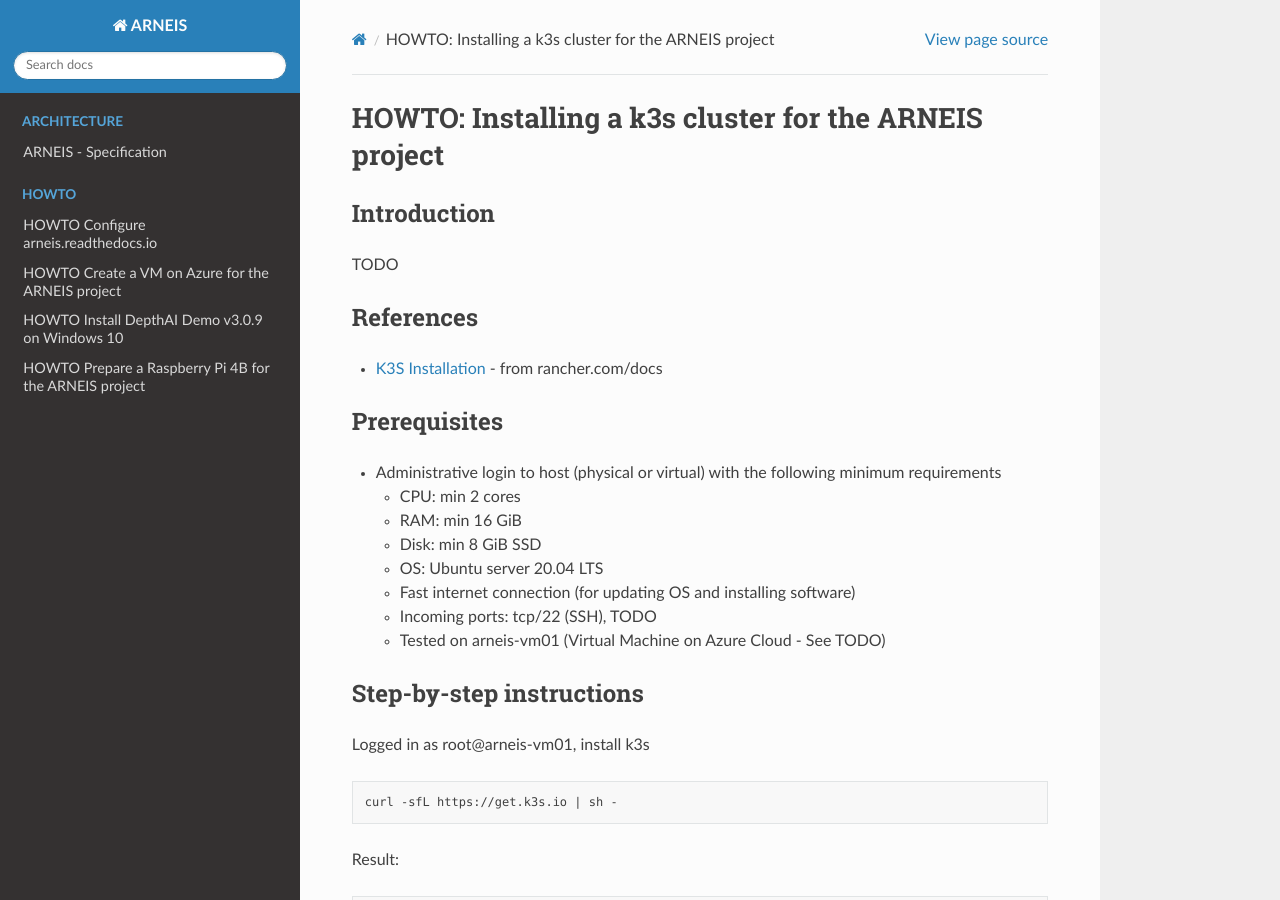
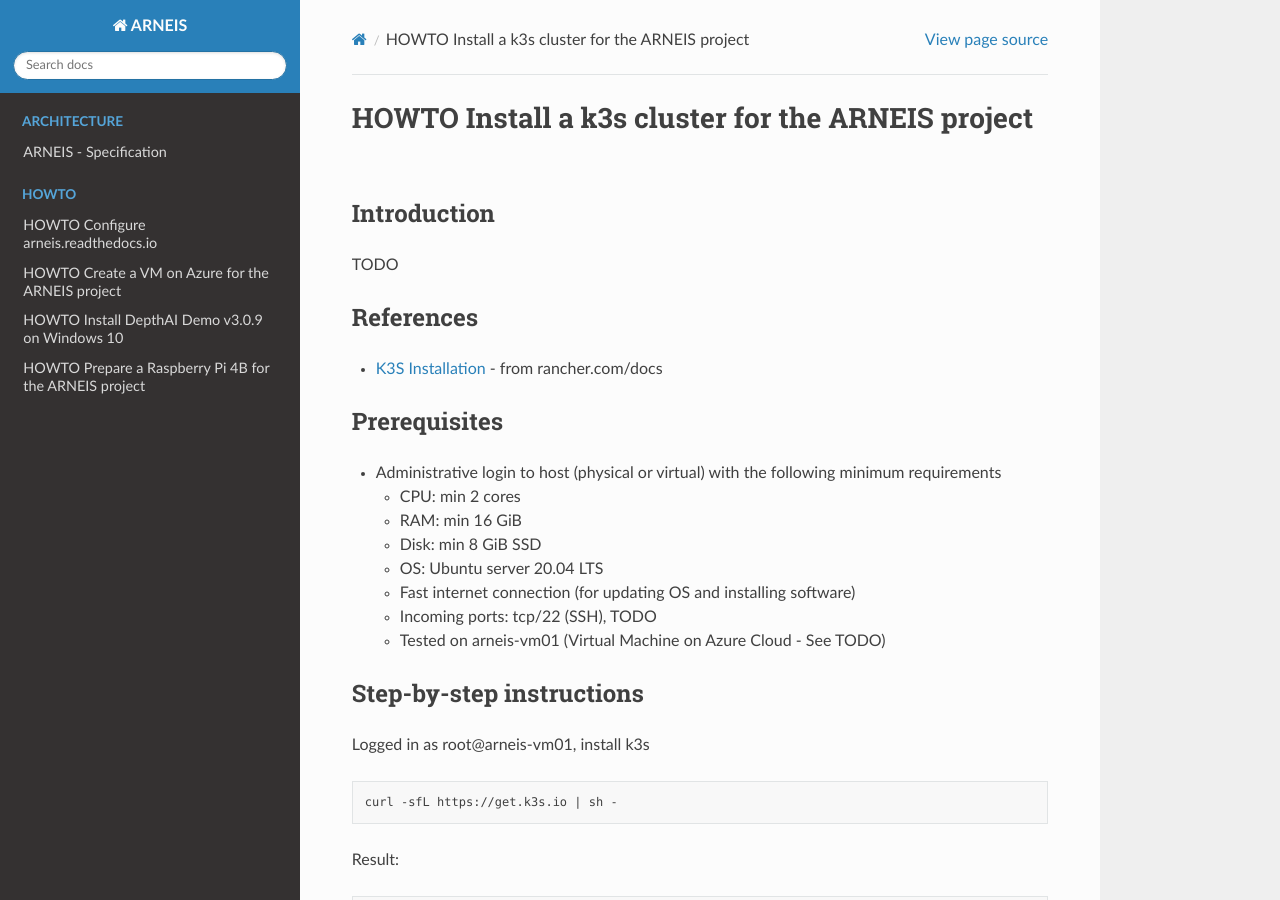
Before and after one commit to B-AROL-O/ARNEIS, a Sphinx documentation site: the page built from docs/howto/howto-install-k3s-for-arneis.md, in a window 1280 px wide and 900 px high. Built offline with Sphinx 7.4.7 and the Read the Docs theme 2.0.0, drawn with Linux system fonts in a browser that asks for light colours.

Commit message:
howto-install-k3s-for-arneis: Make document title consistent
Signed-off-by: Macario Gianpaolo <gmacario@gmail.com>

```diff
--- a/docs/howto/howto-install-k3s-for-arneis.md
+++ b/docs/howto/howto-install-k3s-for-arneis.md
@@ -1,4 +1,4 @@
-# HOWTO: Installing a k3s cluster for the ARNEIS project
+# HOWTO Install a k3s cluster for the ARNEIS project
 
 <!-- (2022-01-31 16:30 CET) -->
 
```
